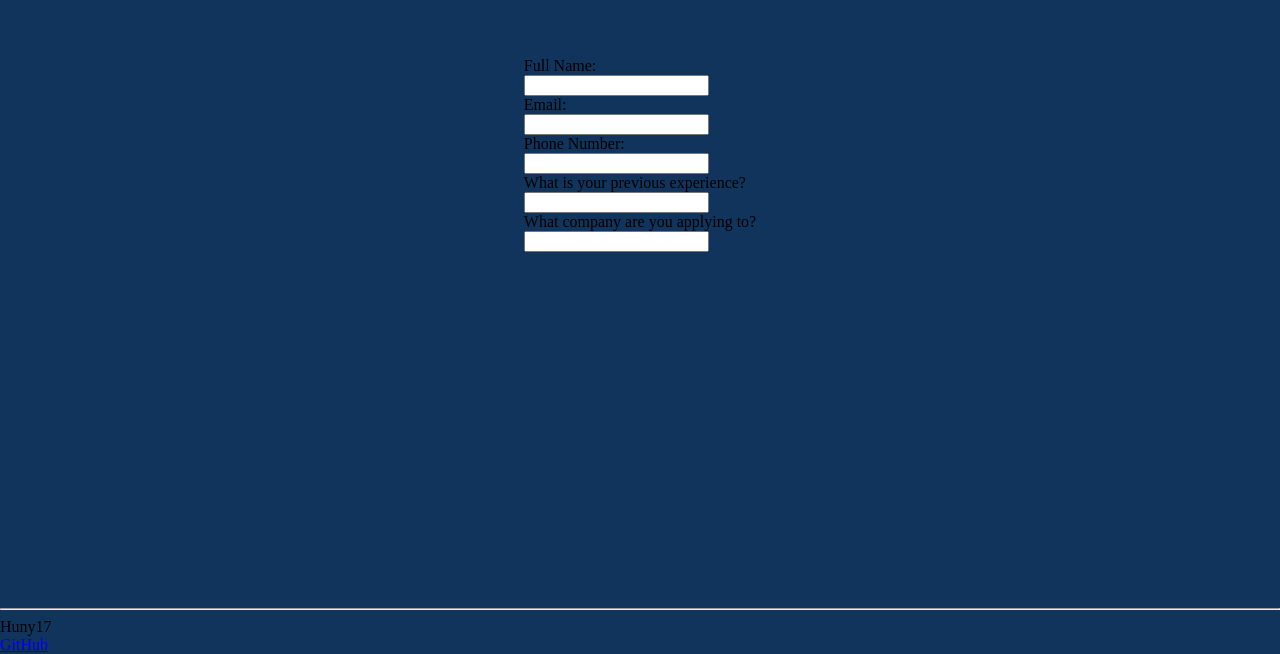
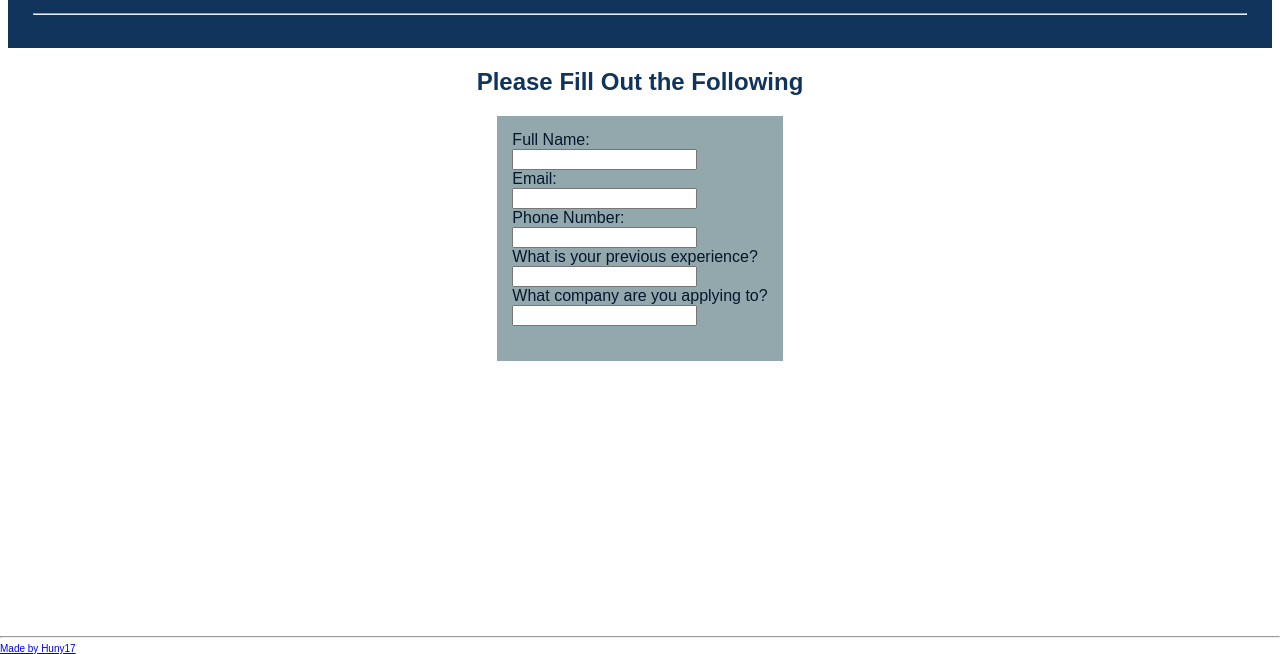
Before and after one commit to huny17/https---github.com-huny17-Art-Challenge, a plain HTML site: page Art-Challenge-main/structure/form.html in a window 1280 px wide. Shown: the part 146-800 px from the top of the page. Drawn offline with Linux system fonts and the light colour scheme.

Commit message:
Updated color schemes, changed font

```diff
--- a/Art-Challenge-main/css/main_style.css
+++ b/Art-Challenge-main/css/main_style.css
@@ -1,7 +1,7 @@
 
 body{
-	font-family: Serif;
-	background-color: #11345C;
+	font-family: Arial, Helvetica, sans-serif;
+	background-color: #FFFFFF;
 	overflow: auto;
 
 }
@@ -12,17 +12,26 @@ main{
 
 header{
 	background-color: #11345C;
+	padding: 2%;
 }
 
 h1{
-	color:#FFFFFF
+	color:#FFFFFF;
 }
 
 h2{
 	color:#11345C;
 }
 
+form{
+	color:#05172c;
+}
 
+.box{
+	padding: 15px;
+	height: 245px;
+	background-color:#92A8AD;
+}
 
 menu li{
     color: #0855A1;
@@ -51,7 +60,7 @@ menu li a{
   height: auto;
 }
 
- .row:after {
+.row:after {
   content: "";
   display: table;
   clear: both;
@@ -60,11 +69,12 @@ menu li a{
 .column {
   float: left;
   padding: 10px;
-  height: 300px;
+  height: 375px;
 }
 
 .left{
 	width: 30%;
+
 }
 
 .right{
@@ -90,4 +100,6 @@ footer{
 	bottom: 0;
 	width: 100%;
 	text-decoration: none;
+	font-size: 10px;
+	background-color: #FFFFFF;
 }
--- a/Art-Challenge-main/structure/form.html
+++ b/Art-Challenge-main/structure/form.html
@@ -23,6 +23,7 @@
       <h2>Please Fill Out the Following</h2>
 
       <form>
+        <div class="box">
           <label for="name">Full Name:</label><br>
           <input type="text" id="name" name="name"><br>
           <label for="mail">Email:</label><br>
@@ -33,15 +34,14 @@
           <input type="text" id="exp" name="exp"><br>
           <label for="comp">What company are you applying to?</label><br>
           <input type="text" id="comp" name="comp"><br>
+        </div>
       </form>
 
     </main>
 
     <footer>
       <hr />
-      <span class="text-reset">Huny17</span>
-      <br />
-      <a href="https://github.com/huny17/ArtChallenge.git">GitHub</a>
+      <a href="https://github.com/huny17/ArtChallenge.git">Made by Huny17</a>
     </footer>
   </body>
 </html>
```
Also changed, not shown: Art-Challenge-main/structure/about.html (+3 -3 lines), Art-Challenge-main/structure/index.html (+1 -3 lines). Lines whose indentation alone changed are shown as unchanged.
